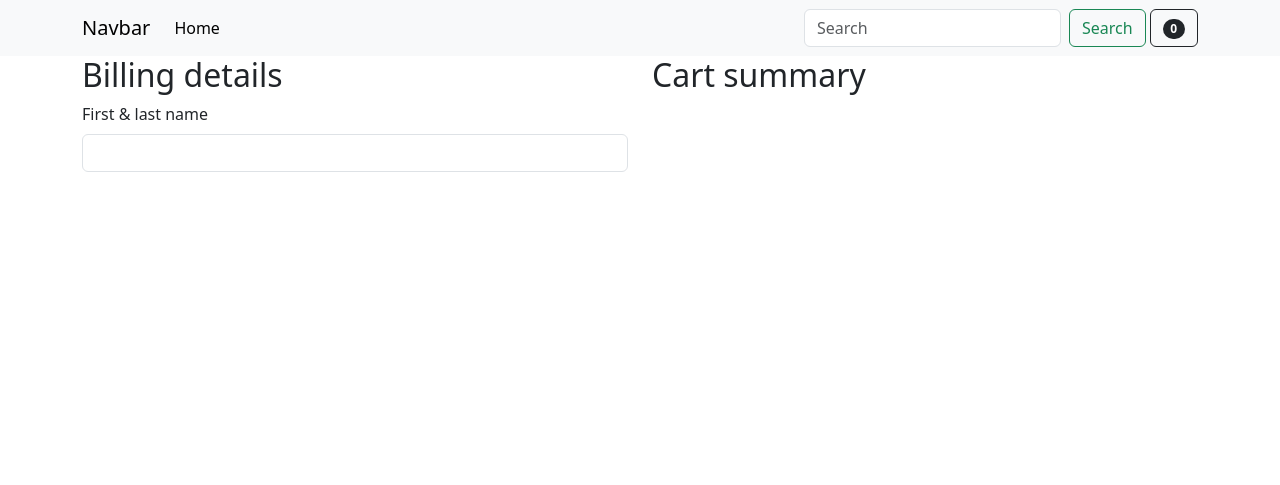
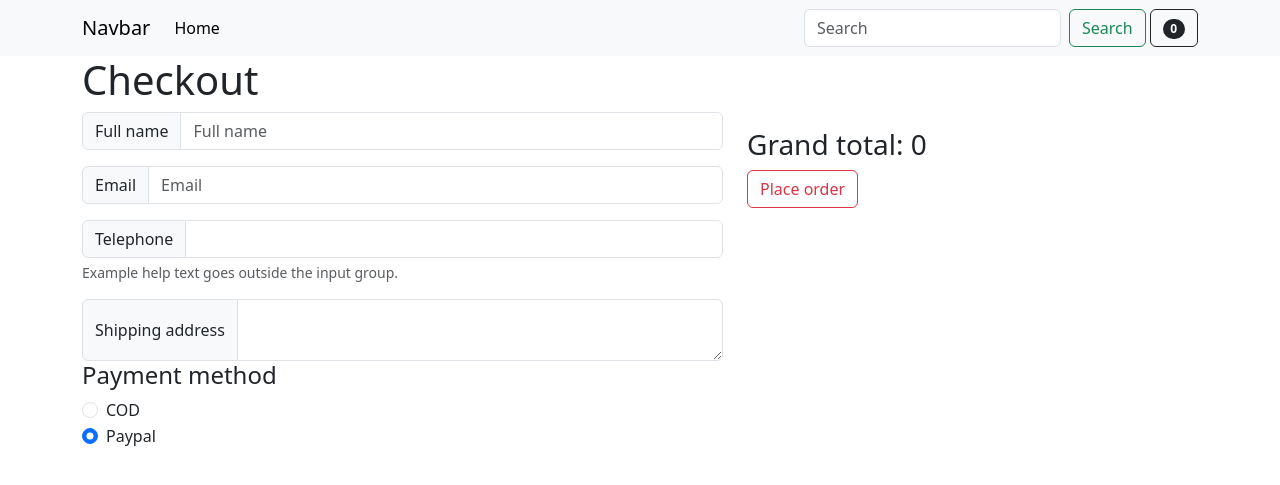
Before and after one commit to cuuxinhdep/PHP, a PHP site: page /checkout.php in a window 1280 px wide. Shown: the top 485 px of the page. Run offline with PHP 8.4, Linux system fonts and the light colour scheme; data that the repository does not hold is empty.

Commit message:
check out

```diff
--- a/cart.php
+++ b/cart.php
@@ -76,7 +76,7 @@ $cartItems = getCartItem();
                     </tr>
                 </tbody>
             </table>
-            <a class="btn btn-primary" href="checkout.php">Proceed To Checkout</a>
+            <a class="btn btn-primary" href="/checkout.php">Proceed To Checkout</a>
             </div>
         </div>
     </div>
--- a/checkout.php
+++ b/checkout.php
@@ -1,30 +1,77 @@
 <?php
-require_once("./function/connect.php");
-require_once("./function/cart.php");
-
+    session_start();
+    require_once("./function/cart.php");
+    $items = getCartItem();
+    $grand_total = 0;
 ?>
-
 <!DOCTYPE html>
 <html lang="en">
-<head>
-<?php include_once("head.php"); ?>
+<?php include("head.php");?>
 <body>
-<?php include_once("nav.php"); ?>
-<div class="container">
-    <div class="row">
-        <div class="col-md-6">
-            <h2>Billing details</h2>
-            <form>
-                <div class="mb-3">
-                    <label for="name" class="form-label">First & last name</label>
-                    <input type="text" class="form-control" id="name">
+<?php include("nav.php");?>
+    <main>
+        <div class="container">
+            <h1>Checkout</h1>
+            <form action="/place_order.php" method="post">
+            <div class="row">
+                <div class="col-7">
+                    <div class="input-group mb-3">
+                        <span class="input-group-text" id="basic-addon1">Full name</span>
+                        <input type="text" name="customer_name" class="form-control" placeholder="Full name" aria-label="Username" aria-describedby="basic-addon1">
+                    </div>
+
+                    <div class="input-group mb-3">
+                        <span class="input-group-text" id="basic-addon2">Email</span>
+                        <input type="text" name="email" class="form-control" placeholder="Email" aria-label="Recipient's username" aria-describedby="basic-addon2">
+
+                    </div>
+
+                    <div class="mb-3">
+                        <div class="input-group">
+                            <span class="input-group-text" id="basic-addon3">Telephone</span>
+                            <input type="text" name="telephone" class="form-control" id="basic-url" aria-describedby="basic-addon3 basic-addon4">
+                        </div>
+                        <div class="form-text" id="basic-addon4">Example help text goes outside the input group.</div>
+                    </div>
+                    <div class="input-group">
+                        <span class="input-group-text">Shipping address</span>
+                        <textarea name="shipping_address" class="form-control" aria-label="With textarea"></textarea>
+                    </div>
+                    <div class="mb=3">
+                        <h4>Payment method</h4>
+                        <div class="form-check">
+                            <input class="form-check-input" name="payment_method" value="COD" type="radio" value="" id="flexCheckDefault">
+                            <label class="form-check-label" for="flexCheckDefault">
+                                COD
+                            </label>
+                            </div>
+                            <div class="form-check">
+                            <input class="form-check-input" name="payment_method" value="PAYPAL" type="radio" value="" id="flexCheckChecked" checked>
+                            <label class="form-check-label" for="flexCheckChecked">
+                                Paypal
+                            </label>
+                        </div>
+                    </div>
                 </div>
-                </form>
+                <div class="col">
+                    <ul>
+                        <?php foreach($items as $item): ?>
+                            <?php $grand_total +=  $item["buy_qty"] * $item["price"]; ?>
+                            <li>
+                                <p>
+                                    <?php echo $item["NAME"];?>
+                                    <b>(<?php echo $item["buy_qty"];?>x<?php echo $item["price"];?>)</b>
+                                    <span class="text-end">$<?php echo $item["buy_qty"] * $item["price"];?></span>
+                                </p>
+                            </li>
+                        <?php endforeach;?>
+                    </ul>
+                    <h3>Grand total: <?php echo $grand_total;?></h3>
+                    <button type="submit" class="btn btn-outline-danger">Place order</button>
+                </div>
+            </div>
+            </form>
         </div>
-        <div class="col-md-6">
-            <h2>Cart summary</h2>
-            </div>
-    </div>
-    </div>
+    </main>
 </body>
 </html>
--- a/function/cart.php
+++ b/function/cart.php
@@ -22,8 +22,8 @@ function getCartItem(){
             "NAME" => $item['NAME'],
             "thumbnail" => $item['thumbnail'],
             "price" =>(float) $item['price'],
-            "in stock" => $item['buy_qty'] > $buy_qty,
-            "qty" => $item['buy_qty']
+            "in_stock"=> $item["qty"] > $cart[$item["id"]]?true:false,
+            "buy_qty"=>$cart[$item["id"]]
         ];
 
     }
--- a/function/connect.php
+++ b/function/connect.php
@@ -31,3 +31,12 @@ function findById($sql){
     }
     return null;
 }
+
+function insert($sql){
+    $conn = connect();
+    if ($conn->query($sql) === TRUE) {
+        $last_id = $conn->insert_id;
+        return $last_id;
+    }
+    return null;
+}
```
Also changed, not shown: place_order.php (added, +54 -0 lines).
